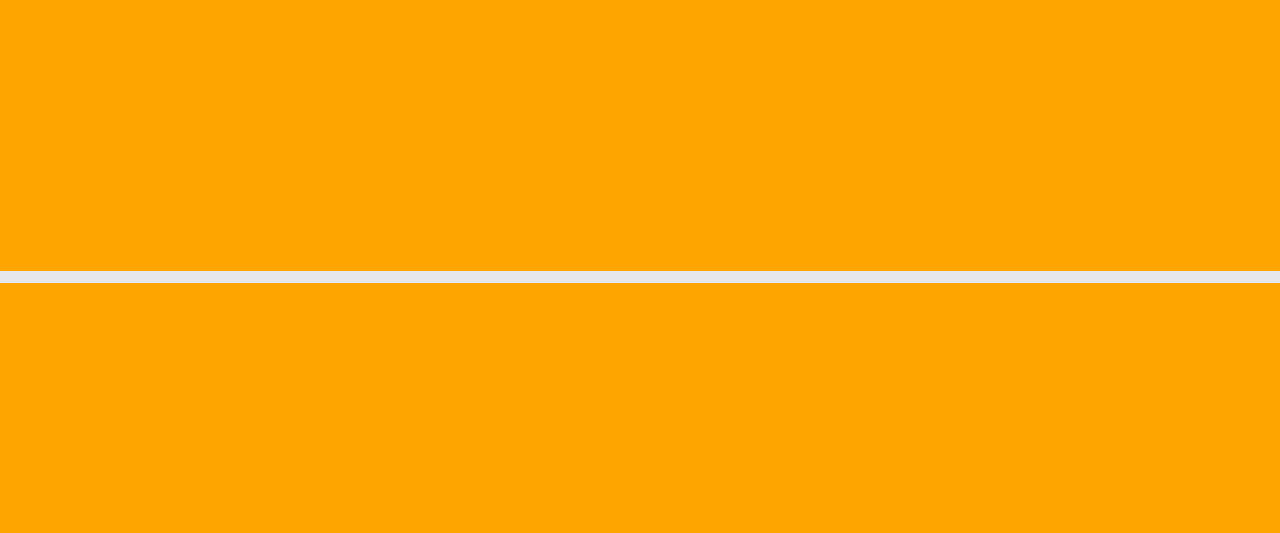
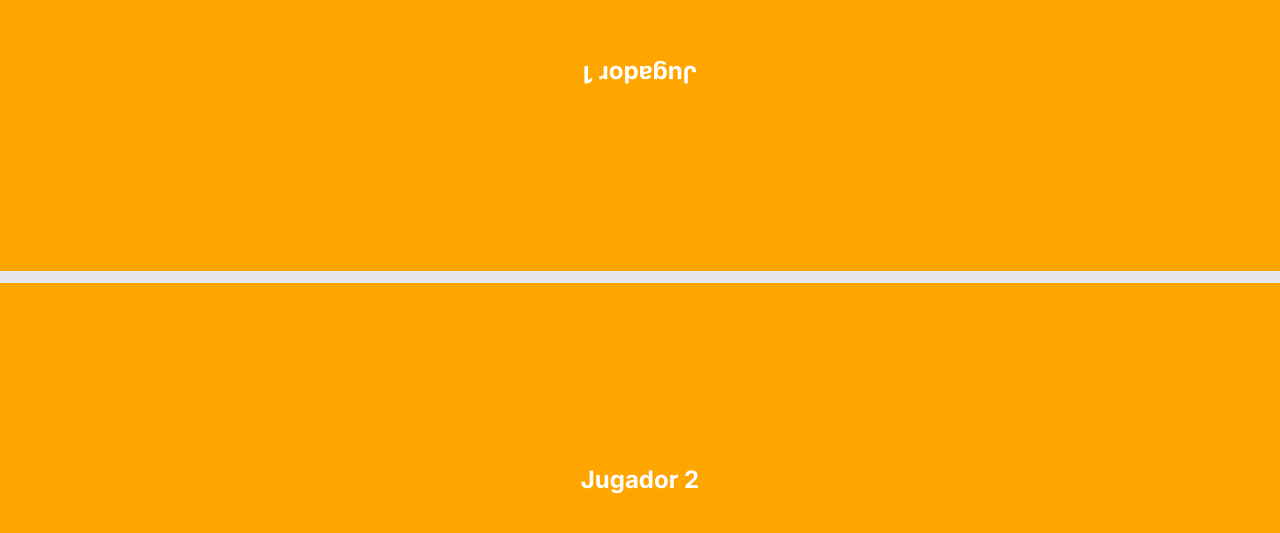
Before and after one commit to FlaviaManuico/faceoff, a Next.js app: page /faceoffluces in a window 1280 px wide. Shown: the part 123-656 px from the top of the page. Built offline with nearby package versions, Linux system fonts and the light colour scheme.

Commit message:
Nombres de jugadores

```diff
--- a/src/components/faceoffluces.tsx
+++ b/src/components/faceoffluces.tsx
@@ -109,6 +109,7 @@ const FaceoffLuces = () => {
             style={{ backgroundColor: currentColor }}
             onClick={() => handleClick('1')}
           >
+            <span className="text-2xl font-bold text-white transform rotate-180">Jugador 1</span>
           </button>
           <div className="w-full h-1 border-[6px] bg-white"></div>
           <button
@@ -116,6 +117,7 @@ const FaceoffLuces = () => {
             style={{ backgroundColor: currentColor }}
             onClick={() => handleClick('2')}
           >
+            <span className="text-2xl font-bold text-white">Jugador 2</span>
           </button>
         </div>
       )}
```
